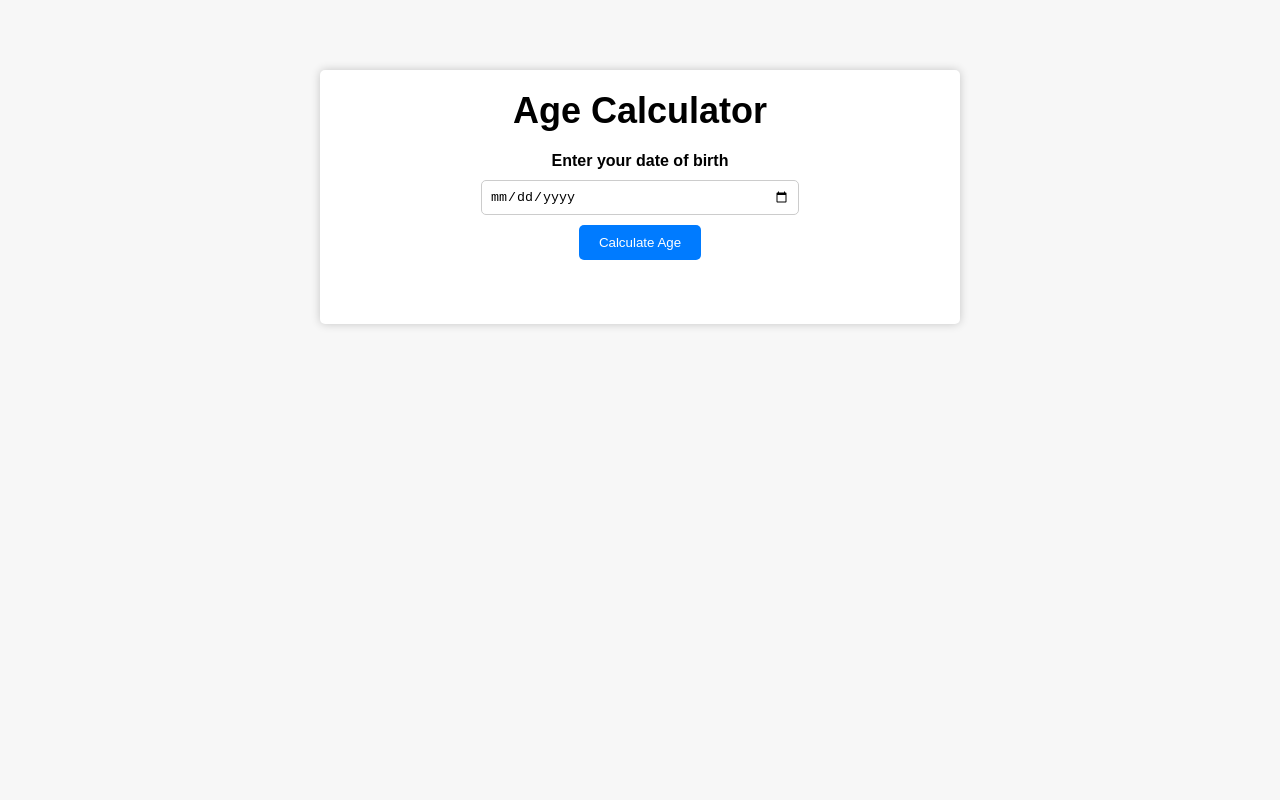
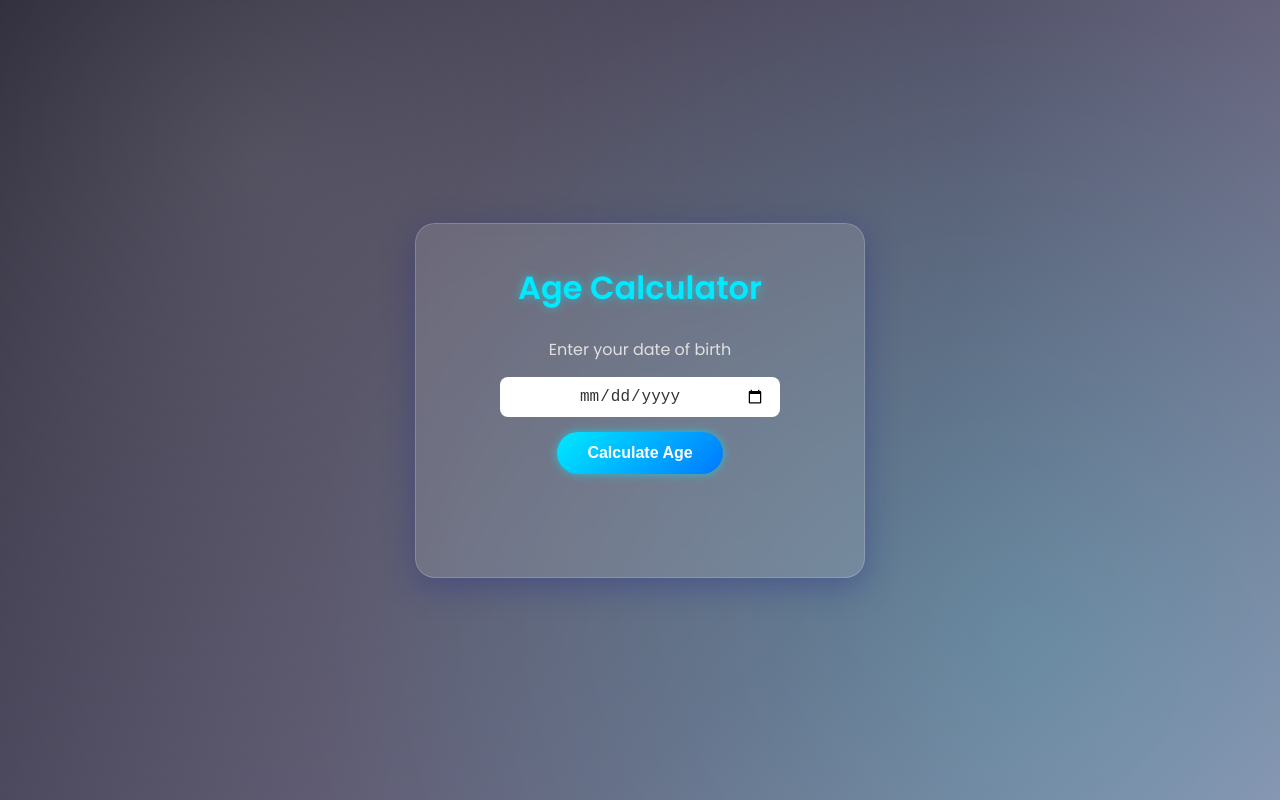
Before and after one commit to VikrantPKamble/age-calculator, a plain HTML site: page index.html in a window 1280 px wide. Drawn offline with Linux system fonts and the light colour scheme.

Commit message:
Update style.css

```diff
--- a/style.css
+++ b/style.css
@@ -1,63 +1,131 @@
-body {
+/* ======= GLOBAL STYLES ======= */
+* {
   margin: 0;
-  padding: 20px;
-  font-family: "Montserrat", sans-serif;
-  background-color: #f7f7f7;
+  padding: 0;
+  box-sizing: border-box;
 }
 
-.container {
-  background-color: white;
-  box-shadow: 0 0 10px rgba(0, 0, 0, 0.2);
-  padding: 20px;
-  max-width: 600px;
-  margin: 0 auto;
-  border-radius: 5px;
-  margin-top: 50px;
+body {
+  font-family: 'Poppins', sans-serif;
+  min-height: 100vh;
+  display: flex;
+  justify-content: center;
+  align-items: center;
+  background: linear-gradient(135deg, #1f1c2c, #928dab);
+  overflow: hidden;
 }
 
-h1 {
-  font-size: 36px;
-  text-align: center;
-  margin-top: 0;
-  margin-bottom: 20px;
+/* ======= BACKGROUND ANIMATION ======= */
+.background {
+  position: absolute;
+  width: 100%;
+  height: 100%;
+  background: radial-gradient(circle at 20% 20%, rgba(255,255,255,0.15), transparent 60%),
+              radial-gradient(circle at 80% 80%, rgba(0,255,255,0.15), transparent 60%);
+  animation: floatBg 8s ease-in-out infinite alternate;
 }
 
+@keyframes floatBg {
+  from { background-position: 20% 20%, 80% 80%; }
+  to { background-position: 30% 30%, 70% 70%; }
+}
+
+/* ======= GLASS CONTAINER ======= */
+.container {
+  position: relative;
+  width: 90%;
+  max-width: 450px;
+  padding: 40px;
+  border-radius: 20px;
+  background: rgba(255, 255, 255, 0.12);
+  box-shadow: 0 8px 32px rgba(31, 38, 135, 0.37);
+  backdrop-filter: blur(10px);
+  -webkit-backdrop-filter: blur(10px);
+  border: 1px solid rgba(255, 255, 255, 0.18);
+  color: #fff;
+  text-align: center;
+  animation: fadeIn 1.2s ease;
+}
+
+@keyframes fadeIn {
+  from { opacity: 0; transform: translateY(20px); }
+  to { opacity: 1; transform: translateY(0); }
+}
+
+/* ======= TITLE ======= */
+h1 {
+  font-weight: 600;
+  font-size: 2rem;
+  color: #00eaff;
+  text-shadow: 0 0 10px rgba(0,234,255,0.6);
+  margin-bottom: 25px;
+}
+
+/* ======= FORM ELEMENTS ======= */
 .form {
   display: flex;
   flex-direction: column;
   align-items: center;
+  gap: 15px;
 }
 
 label {
-  font-weight: bold;
-  margin-bottom: 10px;
+  font-weight: 400;
+  color: #e0e0e0;
+  font-size: 1rem;
 }
 
 input {
-  padding: 8px;
-  border: 1px solid #ccc;
-  border-radius: 5px;
+  padding: 10px 15px;
+  border-radius: 8px;
+  border: none;
   width: 100%;
-  max-width: 300px;
+  max-width: 280px;
+  font-size: 1rem;
+  text-align: center;
+  outline: none;
+  color: #333;
 }
 
 button {
-  background-color: #007bff;
-  color: white;
+  padding: 12px 30px;
+  background: linear-gradient(135deg, #00eaff, #0078ff);
   border: none;
-  padding: 10px 20px;
-  border-radius: 5px;
-  margin-top: 10px;
+  border-radius: 25px;
+  color: #fff;
+  font-weight: 600;
+  font-size: 1rem;
   cursor: pointer;
-  transition: background-color 0.3s ease;
+  transition: all 0.3s ease;
+  box-shadow: 0 0 10px rgba(0,234,255,0.6);
 }
 
 button:hover {
-  background-color: #0062cc;
+  box-shadow: 0 0 25px rgba(0,234,255,0.9);
+  transform: scale(1.05);
 }
 
+/* ======= RESULT ======= */
 #result {
   margin-top: 20px;
-  font-size: 24px;
-  font-weight: bold;
+  font-size: 1.2rem;
+  font-weight: 500;
+  color: #fff;
+  min-height: 28px;
+  text-shadow: 0 0 8px rgba(255,255,255,0.2);
 }
+
+/* ======= RESPONSIVE ======= */
+@media (max-width: 500px) {
+  .container {
+    padding: 30px 20px;
+  }
+
+  h1 {
+    font-size: 1.7rem;
+  }
+
+  button {
+    padding: 10px 25px;
+  }
+}
```
